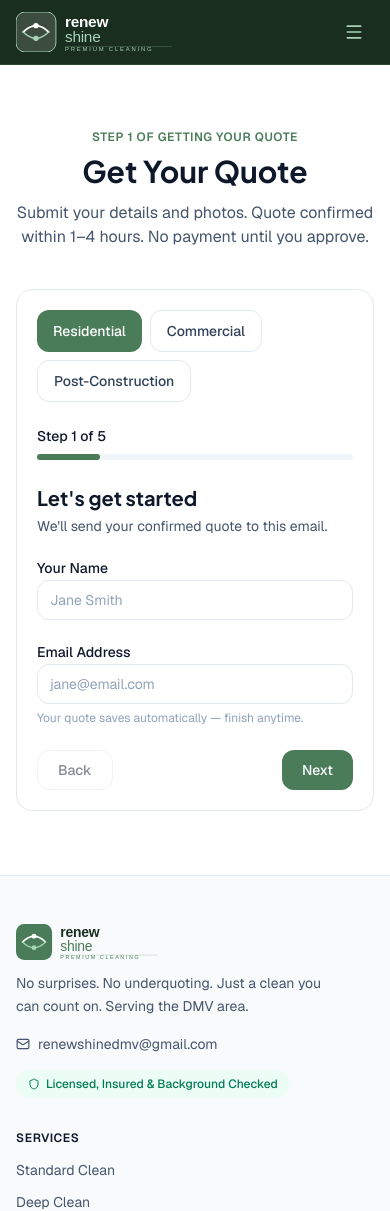
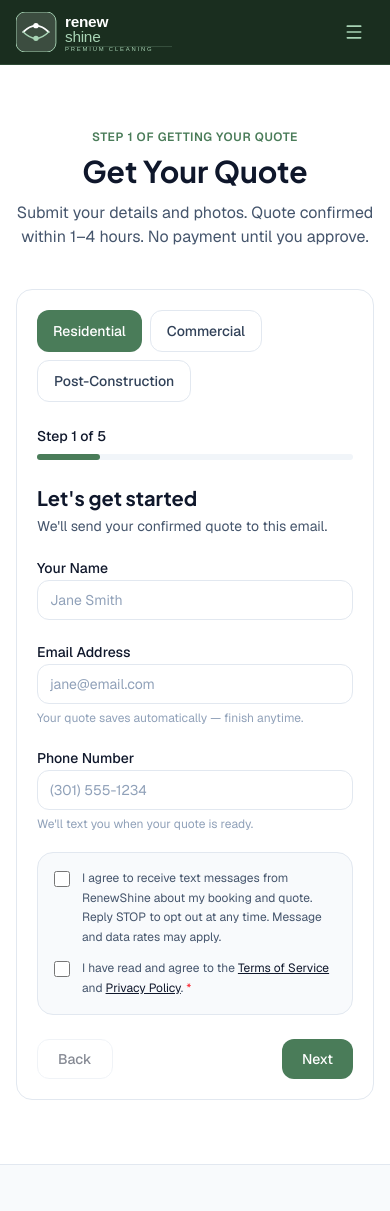
Before and after one commit to gracebotly/renewshine-app, a Next.js app: page /booking in a window 390 px wide. Shown: the top 1211 px of the page. Built offline with nearby package versions, Linux system fonts and the light colour scheme.

Commit message:
Move residential phone and consent checks to step 1

```diff
--- a/src/components/booking/BookingForm.tsx
+++ b/src/components/booking/BookingForm.tsx
@@ -89,6 +89,10 @@ export function BookingForm() {
   // Step 1 — contact
   const [resName, setResName] = React.useState('')
   const [resEmail, setResEmail] = React.useState('')
+  const [resPhone, setResPhone] = React.useState('')
+  // Consent checkboxes — shared across all flows
+  const [smsOptIn, setSmsOptIn] = React.useState(false)
+  const [termsAgreed, setTermsAgreed] = React.useState(false)
 
   // Step 2 — home details
   const [resHomeType, setResHomeType] = React.useState<'apartment' | 'townhouse' | 'single_family' | 'condo' | ''>('')
@@ -110,7 +114,6 @@ export function BookingForm() {
   const [resSchedulingMode, setResSchedulingMode] = React.useState<SchedulingMode>('specific')
 
   // Step 5 — final
-  const [resPhone, setResPhone] = React.useState('')
   const [resNotes, setResNotes] = React.useState('')
   const [resMediaEncoded, setResMediaEncoded] = React.useState<string[]>([])
   const [resPreferredContact, setResPreferredContact] = React.useState<'email' | 'phone' | ''>('')
@@ -161,6 +164,8 @@ export function BookingForm() {
     setResTimePref('')
     setResSchedulingMode('specific')
     setResPhone('')
+    setSmsOptIn(false)
+    setTermsAgreed(false)
     setResNotes('')
     setResMediaEncoded([])
   }
@@ -171,6 +176,8 @@ export function BookingForm() {
     setContactName('')
     setComEmail('')
     setComPhone('')
+    setSmsOptIn(false)
+    setTermsAgreed(false)
     setPropertyType(nextFlow === 'post_construction' ? 'new_build' : 'office')
     setSquareFootage('')
     setComFrequency('one_time')
@@ -224,6 +231,7 @@ export function BookingForm() {
           status: 'partial',
           client_name: resName || 'Unknown',
           client_email: resEmail,
+          client_phone: rawPhone(resPhone) || null,
         }),
       })
       const data = await response.json()
@@ -247,6 +255,8 @@ export function BookingForm() {
       if (!resName.trim()) nextErrors.resName = 'Name is required'
       if (!resEmail.trim()) nextErrors.resEmail = 'Email is required'
       else if (!/^[^\s@]+@[^\s@]+\.[^\s@]+$/.test(resEmail)) nextErrors.resEmail = 'Enter a valid email address'
+      if (rawPhone(resPhone).length < 10) nextErrors.resPhone = 'Enter a valid 10-digit phone number'
+      if (!termsAgreed) nextErrors.termsAgreed = 'You must agree to the Terms and Privacy Policy to continue'
     }
 
     if (resStep === 2) {
@@ -263,7 +273,6 @@ export function BookingForm() {
     }
 
     if (resStep === 5) {
-      if (rawPhone(resPhone).length < 10) nextErrors.resPhone = 'Enter a valid 10-digit phone number'
       if (!resPreferredContact) nextErrors.resPreferredContact = 'Please select a contact preference'
     }
 
@@ -278,6 +287,7 @@ export function BookingForm() {
       if (!contactName.trim()) nextErrors.contactName = 'Contact name is required'
       if (!comEmail.trim()) nextErrors.comEmail = 'Email is required'
       if (rawPhone(comPhone).length < 10) nextErrors.comPhone = 'Enter a valid 10-digit phone number'
+      if (!termsAgreed) nextErrors.termsAgreed = 'You must agree to the Terms and Privacy Policy to continue'
     }
     if (comStep === 2 && !comAddress.trim()) nextErrors.comAddress = 'Address is required'
     if (comStep === 3) {
@@ -560,11 +570,60 @@ export function BookingForm() {
                   error={Boolean(errors.resEmail)}
                 />
                 {errors.resEmail ? <p className="text-sm text-red-600">{errors.resEmail}</p> : null}
-                {/* Progress save microcopy */}
-                <p className="text-xs text-slate-400">
-                  Your quote saves automatically — finish anytime.
-                </p>
+                <p className="text-xs text-slate-400">Your quote saves automatically — finish anytime.</p>
               </label>
+
+              <label className="block space-y-1.5">
+                <span className="text-sm font-medium text-slate-900">Phone Number</span>
+                <Input
+                  type="tel"
+                  placeholder="(301) 555-1234"
+                  value={resPhone}
+                  onChange={(e) => setResPhone(formatPhone(e.target.value))}
+                  error={Boolean(errors.resPhone)}
+                />
+                {errors.resPhone ? <p className="text-sm text-red-600">{errors.resPhone}</p> : null}
+                <p className="text-xs text-slate-400">We'll text you when your quote is ready.</p>
+              </label>
+
+              {/* Consent checkboxes */}
+              <div className="space-y-3 rounded-xl border border-slate-200 bg-slate-50 p-4">
+                <label className="flex items-start gap-3 cursor-pointer">
+                  <input
+                    type="checkbox"
+                    checked={smsOptIn}
+                    onChange={(e) => setSmsOptIn(e.target.checked)}
+                    className="mt-0.5 h-4 w-4 shrink-0 cursor-pointer rounded border-slate-300 accent-[hsl(var(--color-brand))]"
+                  />
+                  <span className="text-xs text-slate-600 leading-relaxed">
+                    I agree to receive text messages from RenewShine about my booking and quote. Reply STOP to opt out at any time. Message and data rates may apply.
+                  </span>
+                </label>
+
+                <label className="flex items-start gap-3 cursor-pointer">
+                  <input
+                    type="checkbox"
+                    checked={termsAgreed}
+                    onChange={(e) => setTermsAgreed(e.target.checked)}
+                    className="mt-0.5 h-4 w-4 shrink-0 cursor-pointer rounded border-slate-300 accent-[hsl(var(--color-brand))]"
+                  />
+                  <span className="text-xs text-slate-600 leading-relaxed">
+                    I have read and agree to the{' '}
+                    <a href="/terms" target="_blank" className="underline text-slate-900 hover:text-(--color-brand) transition-colors duration-200">
+                      Terms of Service
+                    </a>{' '}
+                    and{' '}
+                    <a href="/privacy" target="_blank" className="underline text-slate-900 hover:text-(--color-brand) transition-colors duration-200">
+                      Privacy Policy
+                    </a>
+                    . <span className="text-red-500">*</span>
+                  </span>
+                </label>
+
+                {errors.termsAgreed ? (
+                  <p className="text-sm text-red-600">{errors.termsAgreed}</p>
+                ) : null}
+              </div>
             </div>
           ) : null}
 
@@ -869,20 +928,6 @@ export function BookingForm() {
                 <p className="mt-1 text-sm text-slate-600">One last thing, then we'll take it from here.</p>
               </div>
 
-              {/* Phone */}
-              <label className="block space-y-1.5">
-                <span className="text-sm font-medium text-slate-900">Phone Number</span>
-                <Input
-                  type="tel"
-                  placeholder="(301) 555-1234"
-                  value={resPhone}
-                  onChange={(e) => setResPhone(formatPhone(e.target.value))}
-                  error={Boolean(errors.resPhone)}
-                />
-                <p className="text-xs text-slate-400">We'll text you when your quote is confirmed.</p>
-                {errors.resPhone ? <p className="text-sm text-red-600">{errors.resPhone}</p> : null}
-              </label>
-
               {/* Notes */}
               <label className="block space-y-1.5">
                 <span className="text-sm font-medium text-slate-900">Anything else we should know?</span>
@@ -1077,6 +1122,45 @@ export function BookingForm() {
                 />
                 {errors.comPhone ? <p className="text-sm text-red-600">{errors.comPhone}</p> : null}
               </label>
+
+              {/* Consent checkboxes — add after the phone label block */}
+              <div className="space-y-3 rounded-xl border border-slate-200 bg-slate-50 p-4">
+                <label className="flex items-start gap-3 cursor-pointer">
+                  <input
+                    type="checkbox"
+                    checked={smsOptIn}
+                    onChange={(e) => setSmsOptIn(e.target.checked)}
+                    className="mt-0.5 h-4 w-4 shrink-0 cursor-pointer rounded border-slate-300 accent-[hsl(var(--color-brand))]"
+                  />
+                  <span className="text-xs text-slate-600 leading-relaxed">
+                    I agree to receive text messages from RenewShine about my booking and quote. Reply STOP to opt out at any time. Message and data rates may apply.
+                  </span>
+                </label>
+
+                <label className="flex items-start gap-3 cursor-pointer">
+                  <input
+                    type="checkbox"
+                    checked={termsAgreed}
+                    onChange={(e) => setTermsAgreed(e.target.checked)}
+                    className="mt-0.5 h-4 w-4 shrink-0 cursor-pointer rounded border-slate-300 accent-[hsl(var(--color-brand))]"
+                  />
+                  <span className="text-xs text-slate-600 leading-relaxed">
+                    I have read and agree to the{' '}
+                    <a href="/terms" target="_blank" className="underline text-slate-900 hover:text-(--color-brand) transition-colors duration-200">
+                      Terms of Service
+                    </a>{' '}
+                    and{' '}
+                    <a href="/privacy" target="_blank" className="underline text-slate-900 hover:text-(--color-brand) transition-colors duration-200">
+                      Privacy Policy
+                    </a>
+                    . <span className="text-red-500">*</span>
+                  </span>
+                </label>
+
+                {errors.termsAgreed ? (
+                  <p className="text-sm text-red-600">{errors.termsAgreed}</p>
+                ) : null}
+              </div>
             </div>
           ) : null}
 
```
